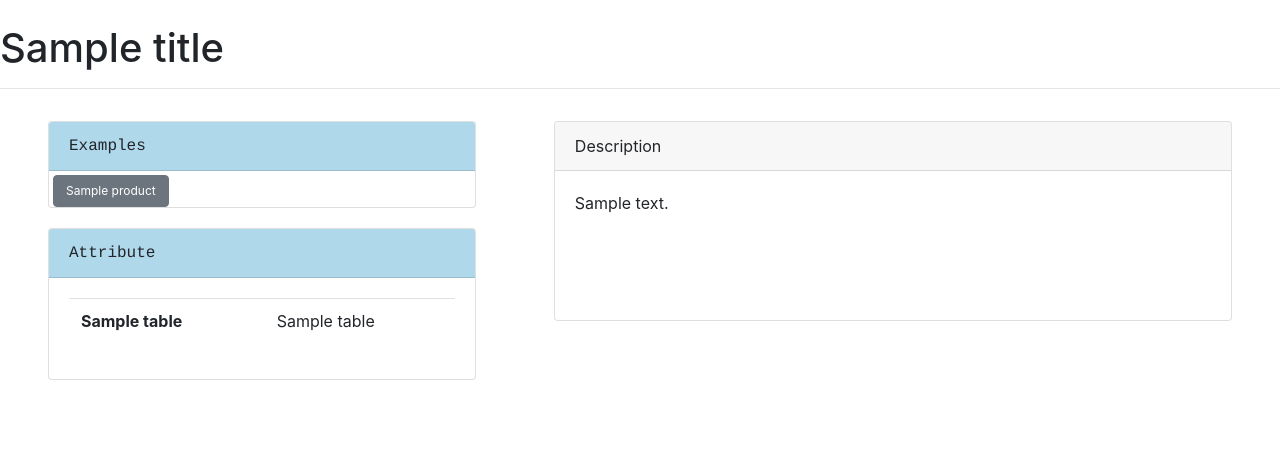
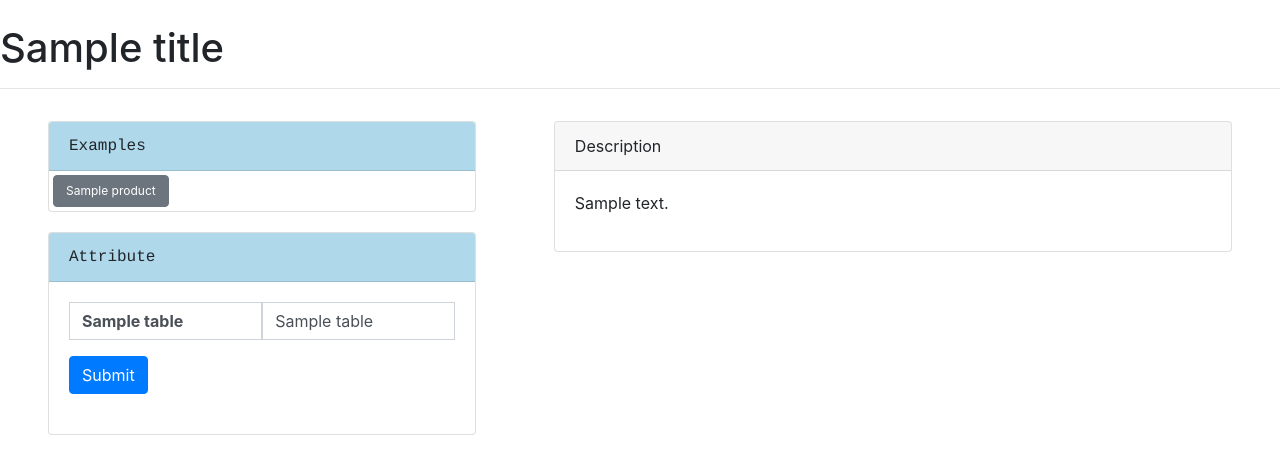
Before and after one commit to hannahchiu/Data2textDemo, a Flask app: template app/templates/index.html in a window 1280 px wide. Shown: the top 474 px of the page. Run offline with Flask 2, Linux system fonts and the light colour scheme; the template is opened without the code that fills it: values that come from a table or form of the project are taken from there, most other values are stand-ins (such as "Sample title", 1, 10 or a date in 2020); form fields are guessed from the names that the template uses.

Commit message:
finish interactive

```diff
--- a/app/forms.py
+++ b/app/forms.py
@@ -3,7 +3,10 @@ from wtforms import StringField, PasswordField, BooleanField, SubmitField, Selec
 from wtforms.validators import DataRequired
 
 class LoginForm(FlaskForm):
-    inputtext = StringField('請輸入指令...', validators=[DataRequired()])
+    # num_forms = 10
+    # attributes = [StringField('') for _ in range(num_forms)]
+    inputtext = StringField('fff', validators=[DataRequired()])
+    # values = [StringField('', validators=[DataRequired()]) for _ in range(num_forms)]
     # password = PasswordField('Password', validators=[DataRequired()])
     # remember_me = BooleanField('Remember Me')
     submit = SubmitField('Submit')
--- a/app/routes.py
+++ b/app/routes.py
@@ -19,6 +19,7 @@ NAMES = ['Dell Laptop Latitude E6440',
 generator = Generator(checkpoint='src/checkpoint.pth')
 print('finish loading generator')
 
+
 @app.route('/', methods=['GET', 'POST'])
 def index():
     form = LoginForm()
@@ -26,22 +27,37 @@ def index():
     table = {}
     description = ""
     print('damn')
+    # if form.validate_on_submit():
+    #     print('fff')
+    #     return render_template('index.html', form=form, table=tuples, description=description, product_list=NAMES)
+
     try:
         print('pro', product)
         num = int(product)
         table = TABLE[num-1]
         name = NAMES[num-1]
+        global_table = table
+    except:
+        if product == 'submit':
+            print('ggg')
+            ### handle table here ###
 
-    except:
-        print('ggg')
-        return render_template('base.html', form=form, table=table, description=description, product_list=NAMES)
+            # print(request.form)
+            num_form = (len(request.form) - 1)//2
+            table = {}
+            form_table = request.form.to_dict(flat=False)
+            # print(form_table)
+            for i in range(num_form):
+                # print(form_table['attr-%d'%i], form_table['value-%d'%i])
+                if not request.form['attr-%d'%i]:
+                    continue
+                table[request.form['attr-%d'%i]] = request.form['value-%d'%i]
 
-    print('table')
-    description = generator.test(table)
-    table = list(table.items())
-    if form.validate_on_submit():
-        print('fff')
-        print(description)
+            if table:
+                description = generator.test(table)
+                print(description)
+        tuples = list(table.items())
+        return render_template('index.html', form=form, table=tuples, description=description, product_list=NAMES)
 
-        return render_template('base.html', form=form, table=table, description=description, product_list=NAMES)
-    return render_template('base.html', form=form, table=table, description=description, product_list=NAMES)
+    tuples = list(table.items())
+    return render_template('index.html', form=form, table=tuples, description=description, product_list=NAMES)
--- a/app/static/css/main.css
+++ b/app/static/css/main.css
@@ -58,7 +58,7 @@ table th td {
 }
 
 .description {
-    height: 200px;
+    /*height: 200px;*/
     /*padding: 5px;*/
     /*border: 1px solid gray;*/
     /*border: 1px solid red;*/
--- a/app/templates/base.html
+++ b/app/templates/base.html
@@ -21,20 +21,7 @@
         <h1> &nbsp &nbsp Data2Text Demo </h1>
         {% endif %}
 
-        <!-- <form action="" method="post" novalidate>
-            {{ form.hidden_tag() }}
-            <p>
-                <div class="inputbox">
-                {{ form.inputtext.label }}<br>
-                {{ form.inputtext(class_="inputtext") }}
-                {% for error in form.inputtext.errors %}
-                <span style="color: red;">[{{ error }}]</span>
-                {% endfor %}
-                </div>
-            </p>
 
-            <p>{{ form.submit(class_="submit") }}</p>
-        </form> -->
         <hr>
 
         <div class="container-fluid content px-lg-5 py-3">
@@ -51,7 +38,7 @@
                       <div class="btn-group mr-2" role="group" aria-label="First group">
                         <div class="clearfix">
                         {% for product in product_list %}
-                          <a role="button" href="./?product={{ loop.index }}" class="btn btn-secondary mx-1 mt-1">{{ product }}</a>
+                          <a role="button" href="./?product={{ loop.index }}" class="btn btn-secondary mx-1 my-1">{{ product }}</a>
                         {% endfor %}
                         </div>
                       </div>
@@ -65,11 +52,12 @@
                       Attribute
                 </div>
                 <div class="card-body attribute-body">
-                  <table class="table table-hover"><tbody>
+                  <!-- <table class="table table-hover"><tbody>
                     {% for k, v in table %}
                     <tr> <th> {{ k }} </th> <td> {{ v }} </td> </tr>
                     {% endfor %}
-                  </tbody></table>
+                  </tbody></table> -->
+                  {% block table_content %}{% endblock %}
                 </div>
 
               </div>
--- a/app/templates/index.html
+++ b/app/templates/index.html
@@ -2,21 +2,32 @@
 
 <!-- {% block css %}{% endblock %} -->
 
-{% block content %}
+{% block table_content %}
 
 
-<div class="clearfix">
-    <section id="intentions">
-        {% for cmd_en, cmd_zh in cmd_list %}
-            <div class="intention_block {% if cmd == cmd_en %}red{% endif %}">
-                <h4>
-                    <a href="./?pattern={{ cmd_en }}">
-                        {{ cmd_en }} {{ cmd_zh }}
-                    </a>
-                </h4>
-            </div>
-        {% endfor %}
-    </section>
-</div>
+<form action="/?product=submit" method="post">
+  <!-- <div class="inputbox">
+    {{ form.inputtext.label }}<br>
+    {{ form.inputtext(class_="inputtext") }}
+    {% for error in form.inputtext.errors %}
+    <span style="color: red;">[{{ error }}]</span>
+    {% endfor %}
+  </div> -->
+
+  {% for k, v in table %}
+  <div class="row no-gutters">
+    <div class="col">
+      <input type="text" class="form-control font-weight-bold rounded-0" value="{{ k }}" name="attr-{{ loop.index0 }}">
+    </div>
+    <div class="col">
+      <input type="text" class="form-control rounded-0" value="{{ v }}" name="value-{{ loop.index0 }}">
+    </div>
+  </div>
+  {% endfor %}
+  {% if table %}
+  <button type="submit" class="btn btn-primary mt-3 mb-1">Submit</button>
+  {% endif %}
+  <!-- <p> {{ form.submit(class="btn btn-primary") }} </p> -->
+</form>
 
 {% endblock %}
```
Also changed, not shown: 2 other files.
